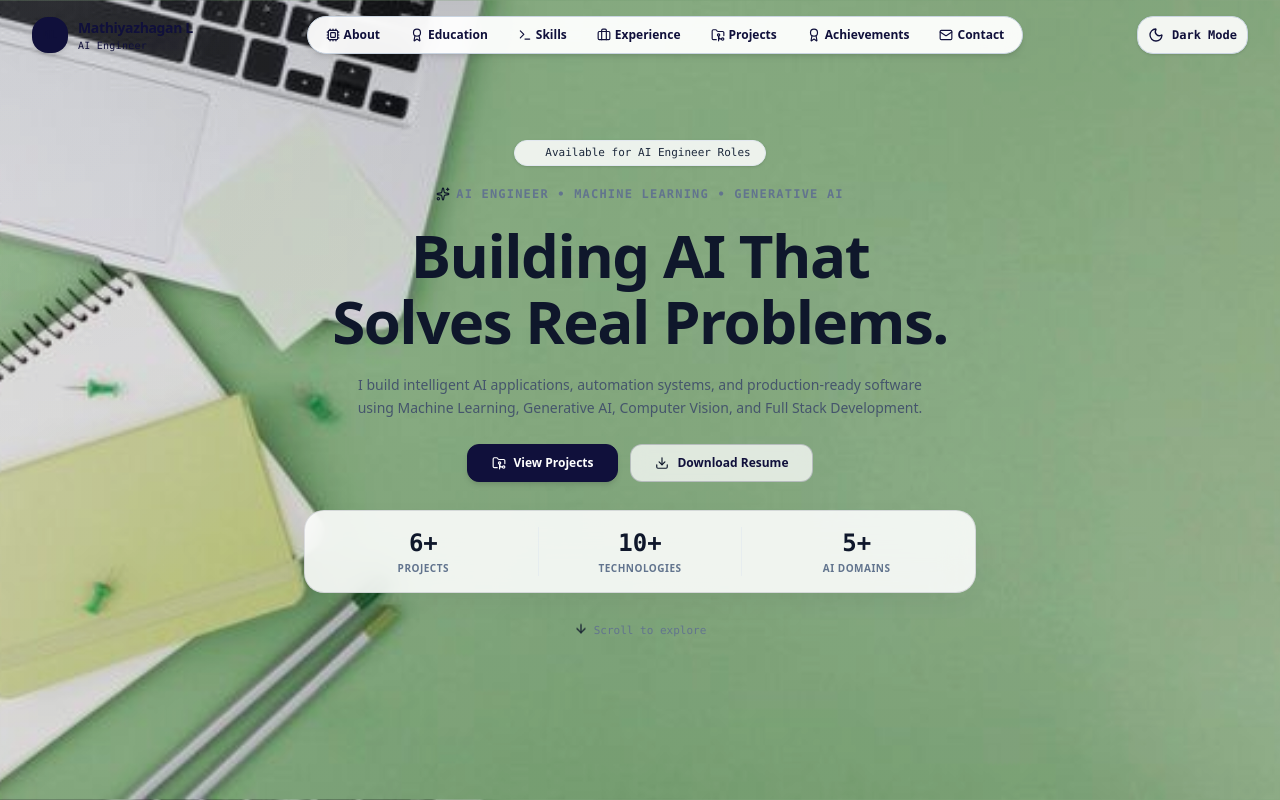
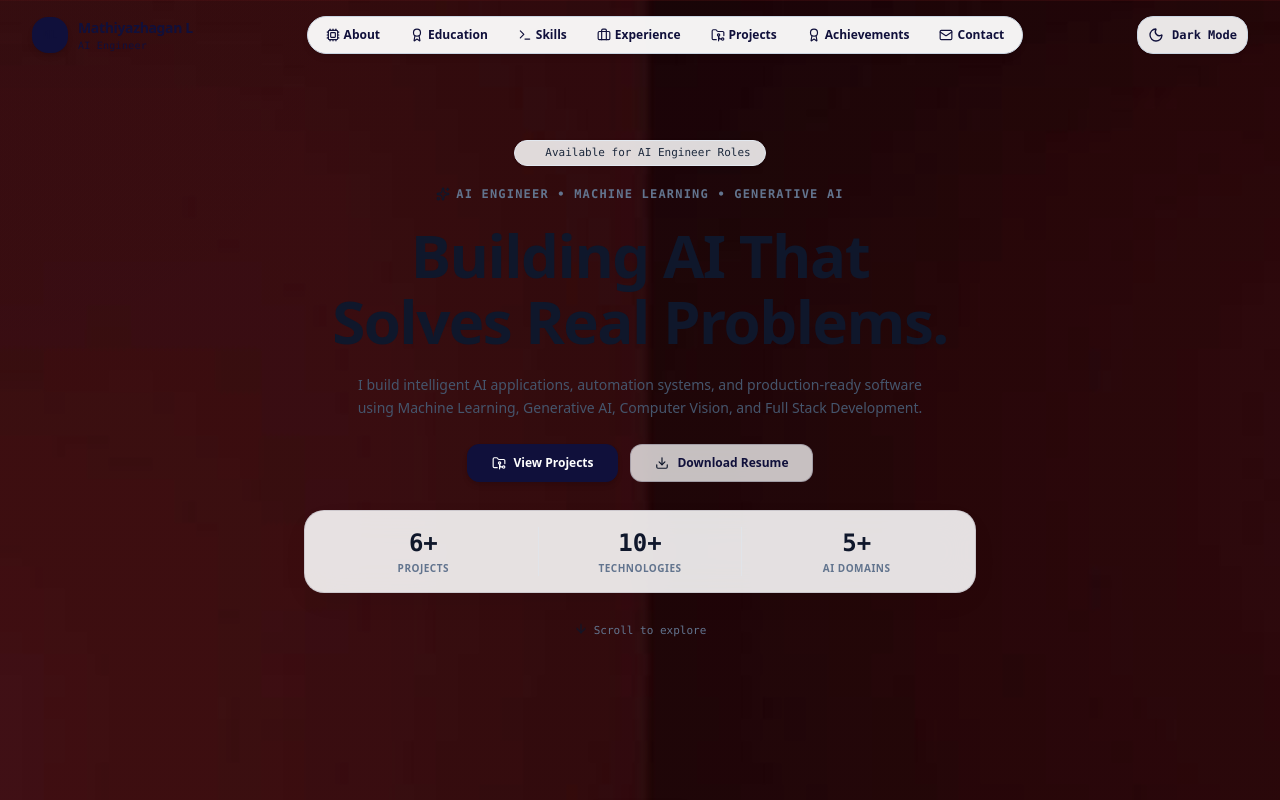
Before and after one commit to Mathiyazhagan-L/portfolio-website, a Next.js app: page / in a window 1280 px wide. Shown: the top 800 px of the page. Built offline with nearby package versions, Linux system fonts and the light colour scheme.

Commit message:
Change background image to redbg.jpg

```diff
--- a/src/app/globals.css
+++ b/src/app/globals.css
@@ -17,9 +17,9 @@ html {
   scroll-behavior: auto;
 }
 
-/* UNIFIED BACKGROUND (greenbg.jpg) */
+/* UNIFIED BACKGROUND (redbg.jpg) */
 body {
-  background-image: linear-gradient(rgba(15, 23, 42, 0.12), rgba(15, 23, 42, 0.12)), url('/greenbg.jpg');
+  background-image: linear-gradient(rgba(15, 23, 42, 0.12), rgba(15, 23, 42, 0.12)), url('/redbg.jpg');
   background-size: cover;
   background-position: center;
   background-attachment: fixed;
```
Also changed, not shown: public/redbg.jpg (added), redbg.jpg (added).
